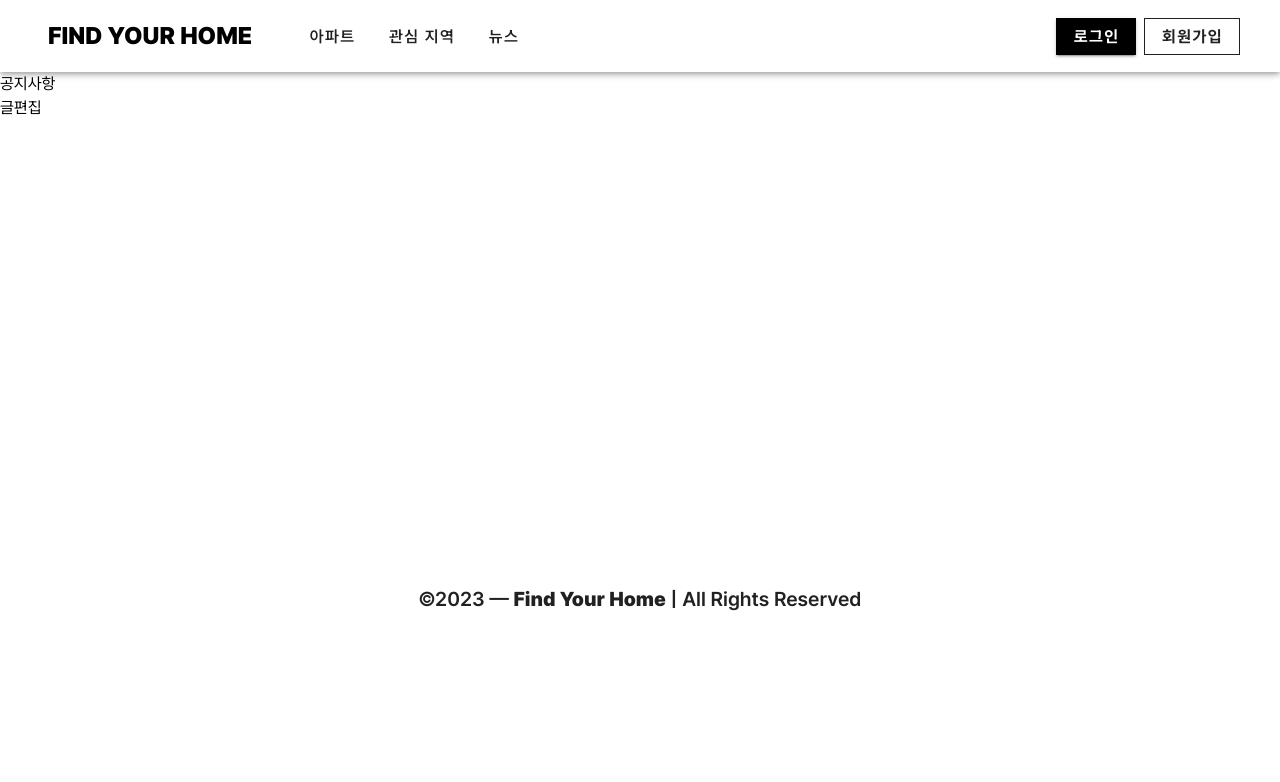
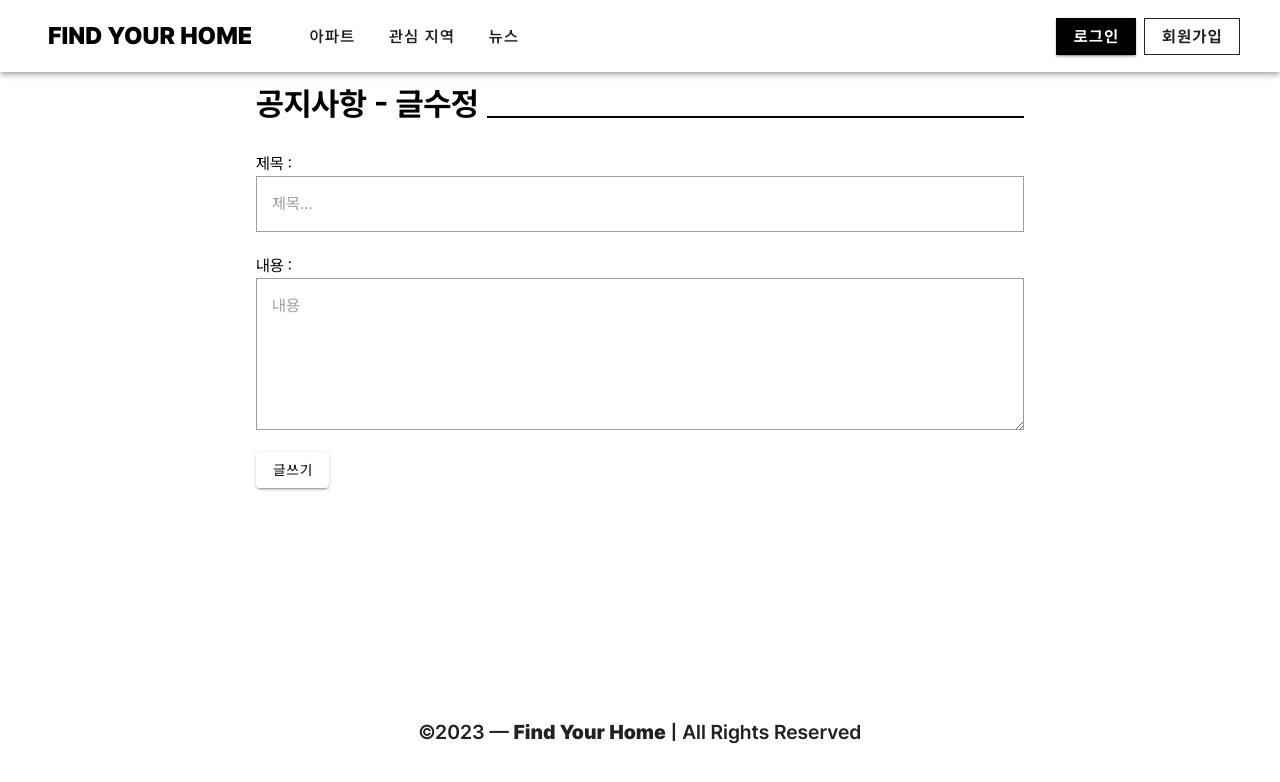
Before and after one commit to ForSSAFY/find-your-home-fe, a Vue app: page /notice/edit/1 in a window 1280 px wide. Shown: the top 782 px of the page. Built offline with nearby package versions, Linux system fonts and the light colour scheme; what vue-query would draw is missing.

Commit message:
feat - 글 편집 ui 완성

```diff
--- a/src/views/notice/NoticeEditView.vue
+++ b/src/views/notice/NoticeEditView.vue
@@ -1,6 +1,55 @@
-<script lang="ts" setup></script>
+<script lang="ts" setup>
+
+</script>
 <template>
-  <div>공지사항</div>
-  <div>글편집</div>
+  <v-container class="container">
+    <header class="header">
+      <h2>공지사항 - 글수정</h2>
+      <div class="header-line"></div>
+    </header>
+    <div class="content">
+      <div>
+        <label for="subject" class="form-label">제목 : </label>
+        <v-text-field variant="outlined" rounded="0" placeholder="제목..."></v-text-field>
+      </div>
+      <div>
+        <label for="content" class="form-label">내용 : </label>
+        <v-textarea variant="outlined" rounded="0" placeholder="내용"></v-textarea>
+      </div>
+      <v-btn @click="$router.push({name:'list'})">글쓰기</v-btn>
+    </div>
+  </v-container>
 </template>
-<style lang="scss" scoped></style>
+<style scoped>
+/* 헤더 */
+.container {
+  max-width: 800px;
+  width: 100%;
+}
+.header {
+  display: flex;
+  align-items: start;
+  gap: 0.5rem;
+}
+
+.header h2 {
+  font-weight: 700;
+  font-size: 2rem;
+  line-height: 1;
+}
+
+.header-line {
+  display: flex;
+  align-items: end;
+  justify-content: end;
+  padding-bottom: 0.25rem;
+  flex: 1 0 0;
+  border-bottom: 2px solid black;
+  height: 1.85rem;
+}
+
+/* 글쓰기 폼 */
+.content {
+  margin-top: 2rem;
+}
+</style>
```
